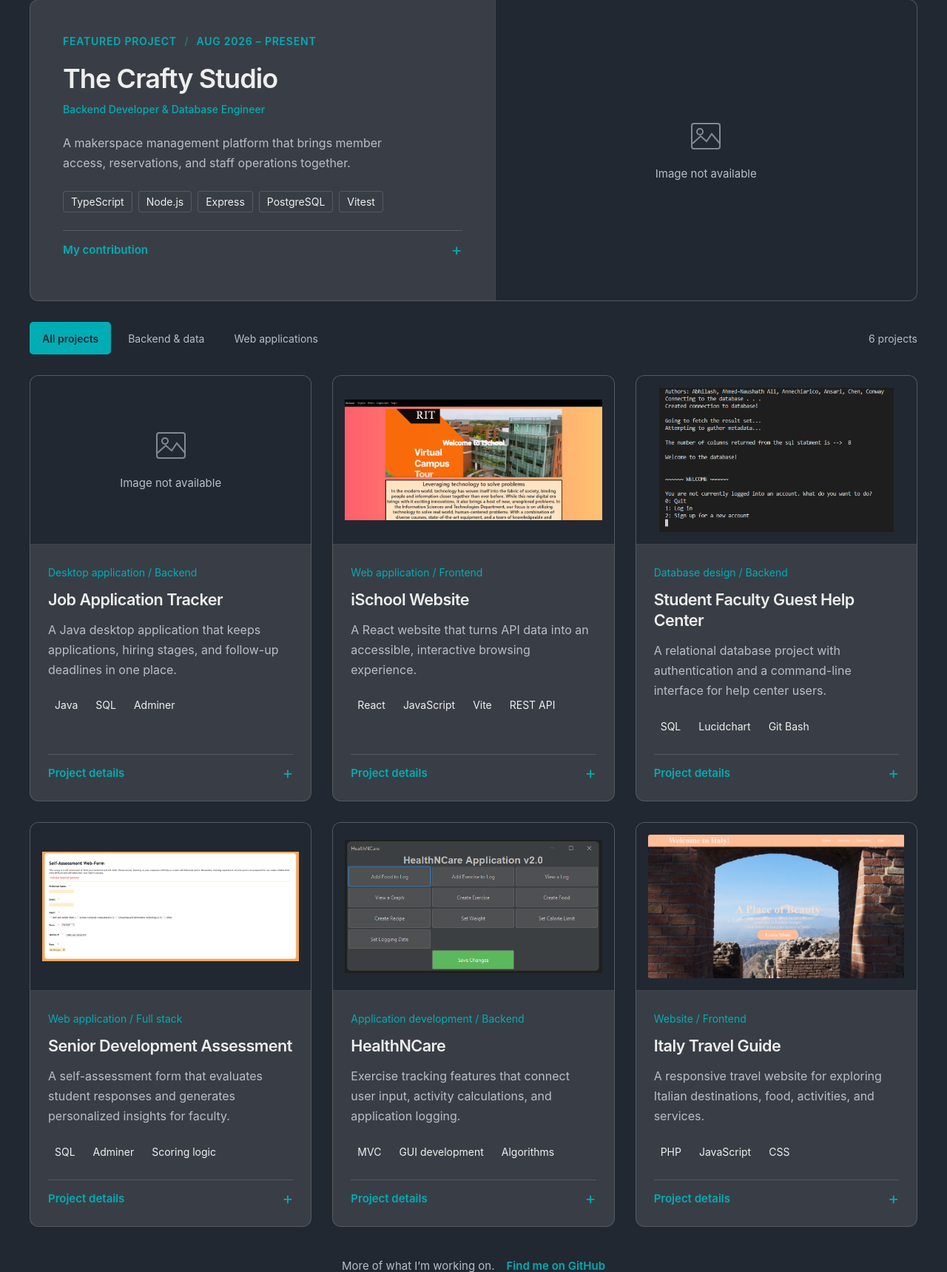
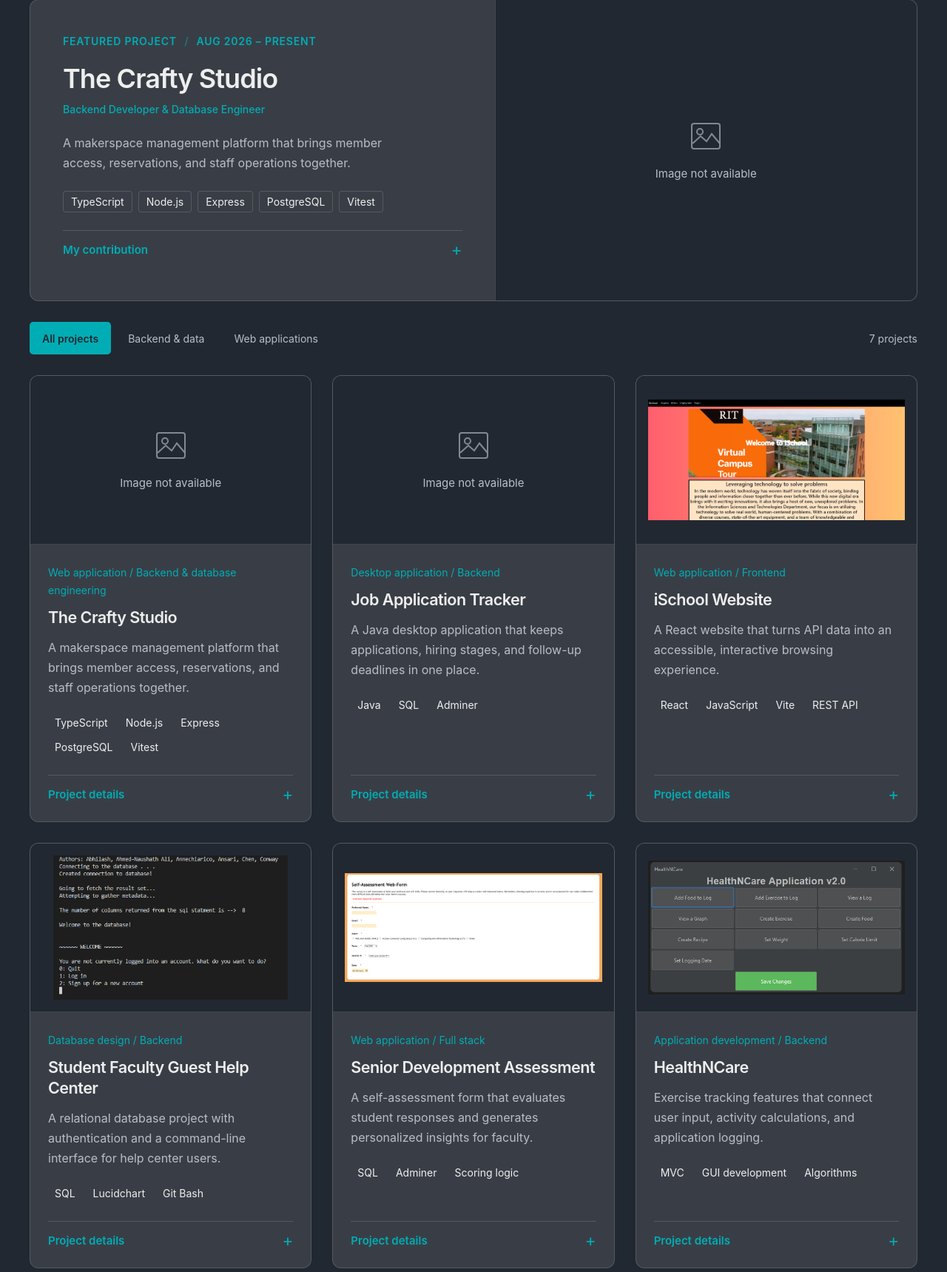
Before and after one commit to Tordwin/portfolio, a PHP site: page / in a window 1280 px wide. Shown: the part 1104-2823 px from the top of the page at 74% size. Run offline with PHP 8.4, Linux system fonts and the light colour scheme.

Commit message:
Include The Crafty Studio in filterable project cards

```diff
--- a/data/projects.php
+++ b/data/projects.php
@@ -1,7 +1,23 @@
 <?php
 
-// Featured work lives in index.php. These are the six additional portfolio projects.
+// Filterable project cards, including the project featured in index.php.
 return [
+    [
+        'title' => 'The Crafty Studio',
+        'category' => 'backend web',
+        'discipline' => 'Web application / Backend & database engineering',
+        'date' => 'Aug 2026 – Present',
+        'image' => null,
+        'alt' => '',
+        'description' => 'A makerspace management platform that brings member access, reservations, and staff operations together.',
+        'tags' => ['TypeScript', 'Node.js', 'Express', 'PostgreSQL', 'Vitest'],
+        'highlights' => [
+            'Designed PostgreSQL schemas and role-based permissions for member accounts, waivers, certifications, and staff actions.',
+            'Built profile and reservation APIs with scheduling conflict detection and booking cooldown rules.',
+            'Implemented bcrypt password hashing, versioned digital waivers, and check-in eligibility checks.',
+            'Developed searchable, tamper-resistant audit logging and validated backend logic with Vitest.',
+        ],
+    ],
     [
         'title' => 'Job Application Tracker',
         'category' => 'backend',
```
Also changed, not shown: README.md.
